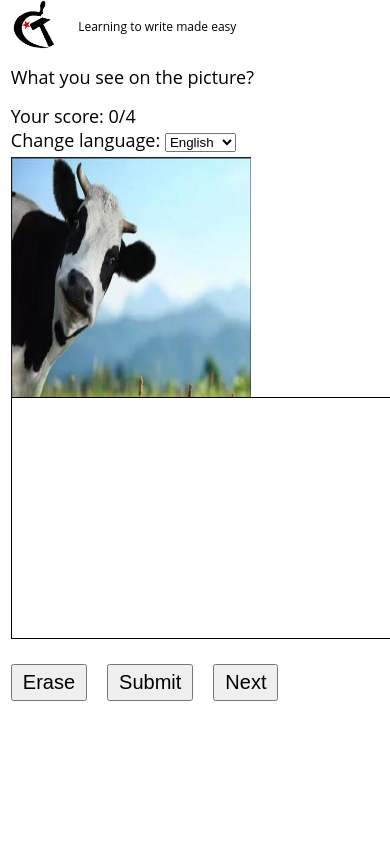
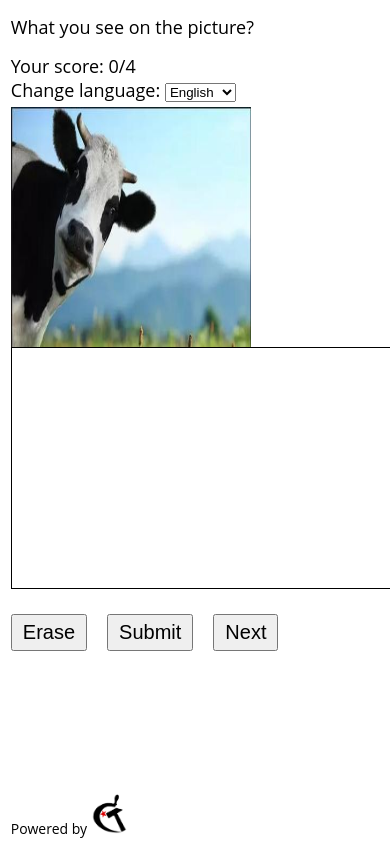
Before and after one commit to migusta/coMNISTv2, a PHP site: page / in a window 390 px wide; the page is wider, and only the part inside the window is pictured. Run offline with PHP 8.4, Linux system fonts and the light colour scheme; some web fonts are replaced.

Commit message:
Some changes

```diff
--- a/css/main.css
+++ b/css/main.css
@@ -10,6 +10,27 @@ body{
 	font-size: 18px;
 	line-height: 24px;
 }
+html,
+body,
+.wrap {
+  height: 100%;
+}
+.wrapper {
+  position: relative;
+  min-height: 100%;
+}
+.content {
+  padding-bottom: 60px;
+}
+.footer {
+  position: absolute;
+  left: 0;
+  bottom: 0;
+  width: 100%;
+  height: 50px;
+  font-size:14px;
+}
+
 h1{
 	font-weight: 300;
     font-family: 'Barrio', cursive;
@@ -153,7 +174,7 @@ select{
 .container {
     width: 97% !important;
 }
-.logo-sm{
+.logo-sm,logo-cmnst{
     display:block;
     float:left;
 }
--- a/index.html
+++ b/index.html
@@ -4,14 +4,14 @@
 <head>
 	<meta http-equiv="Content-Type" content="text/html; charset=utf-8" />
 	<meta name="viewport" content="width=device-width, initial-scale=1" />
-	<title>CoMNIST, learning to write made easy</title>
-	<link href="css/main.css?v=1.3" rel="stylesheet"></link>
+	<title>learn2write, learning a new alphabet made easy</title>
+	<link href="css/main.css?v=1.4" rel="stylesheet"></link>
 	<script src="https://ajax.googleapis.com/ajax/libs/jquery/1.12.4/jquery.min.js"></script>
 	<link href="https://fonts.googleapis.com/css?family=Barrio" rel="stylesheet">
 	<script type="text/javascript" src="js/rgbcolor.js"></script>
 	<script type="text/javascript" src="js/StackBlur.js"></script>
 	<script type="text/javascript" src="js/canvg.min.js"></script>
-	<script src="js/draw.js?v=1.3"></script>
+	<script src="js/draw.js?v=1.4"></script>
 </head>
 
 <body>
@@ -22,12 +22,14 @@
 			}
 		)
 	</script>
+	<div class="wrap">
+		<div class="content">
 			<div class="container">
 				<!--<h1>CoMNIST</h1>-->
-		<a href ="https://github.com/GregVial/CoMNIST"><img src="images/logo.png" height="100px" class="logo" /></a>
-		<a href ="https://github.com/GregVial/CoMNIST"><img src="images/logo-sm.png" height="50px" class="logo-sm" /></a>
+				<a href ="https://github.com/migusta/CoMNISTv2"><img src="images/learn2write.png" height="100px" class="logo" /></a>
+				<!--<a href ="https://github.com/migusta/CoMNISTv2"><img src="images/logo-sm.png" height="50px" class="logo-sm" /></a>-->
 
-		<div class="inline-info en_info">Learning to write made easy</div>
+				<!--<div class="inline-info en_info">Learning to write made easy</div>-->
 				<div class="clear"></div>
 			</div>
 			<div class="container" id="draw-container">
@@ -64,7 +66,25 @@
 				The game is finished.
 			</div>
 
+
 			<canvas id="canvas" height="240" width="450"/>
+		</div>
+		<div class="footer">
+			<div class="container">
+				Powered by <a href ="http://github.com/GregVial/CoMNIST"><img src="images/logo-sm.png" height="40px" class="logo-cmnst" /></a>
+			</div>
+		</div>
+	</div>
+	<script>
+		(function(i,s,o,g,r,a,m){i['GoogleAnalyticsObject']=r;i[r]=i[r]||function(){
+		(i[r].q=i[r].q||[]).push(arguments)},i[r].l=1*new Date();a=s.createElement(o),
+		m=s.getElementsByTagName(o)[0];a.async=1;a.src=g;m.parentNode.insertBefore(a,m)
+		})(window,document,'script','https://www.google-analytics.com/analytics.js','ga');
+
+		ga('create', 'UA-86523398-3', 'auto');
+		ga('send', 'pageview');
+
+	</script>
 </body>
 
 </html>
--- a/js/draw.js
+++ b/js/draw.js
@@ -188,8 +188,9 @@ function send_to_engine() {
 		if (xhr.readyState == 4 && xhr.status == 200) {
 			var json = JSON.parse(xhr.responseText);
 			json=JSON.parse(json);
-			console.log("Expected word: "+word+", your word: "+json.word);
-			if(word==json.word){
+			//console.log("Expected word: "+word+", your word: "+json.word);
+			//if(word==json.word){
+			if(json.correct==1){
 				$(".success").show().delay(500).fadeOut();
 
 				addUserScore();
@@ -206,7 +207,7 @@ function send_to_engine() {
 		}
 		}
 	}
-	var data = JSON.stringify({"img":dataURL,"word":word, "lang":lang});
+	var data = JSON.stringify({"img":dataURL,"word":word, "lang":lang, "nb_output":2});
 	xhr.send(data);
 
 }
```
Also changed, not shown: images/learn2write.png (added). Lines whose indentation alone changed are shown as unchanged.
